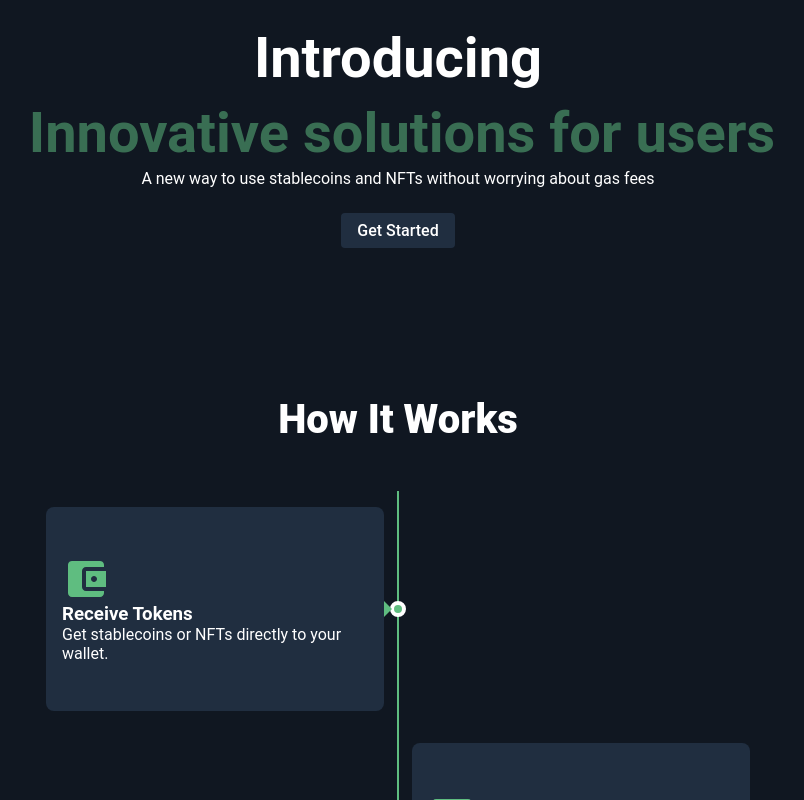
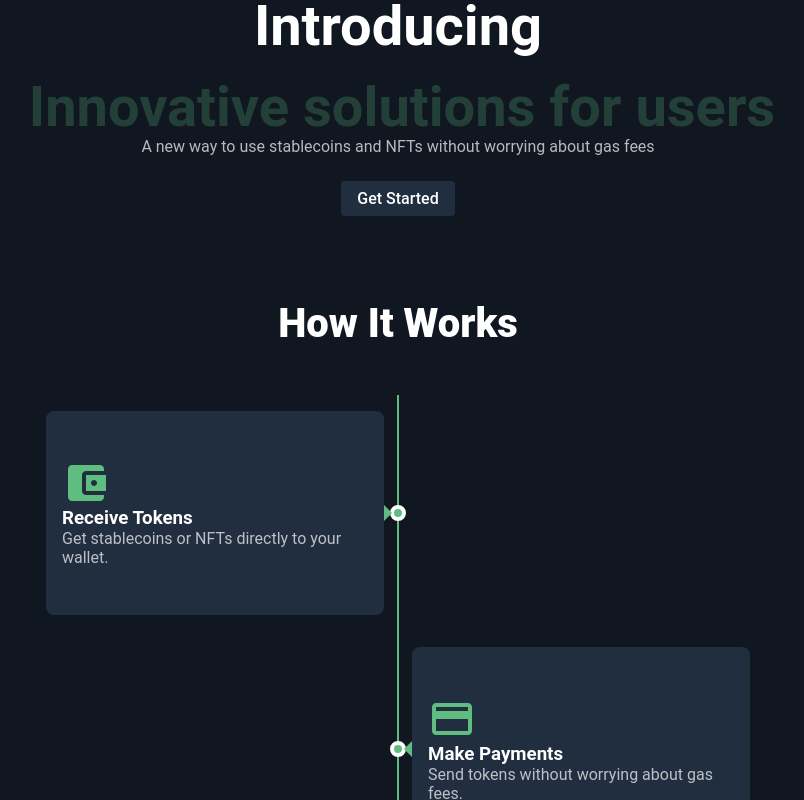
Before and after one commit to Jikugodwill/tonkeeper_battery, a React (Create React App) app: page / in a window 1280 px wide. Shown: the part 200-1000 px from the top of the page, without its empty margins (242-1046 px from the left). Built offline with nearby package versions, Linux system fonts and the light colour scheme.

Commit message:
Modified use cases

```diff
--- a/src/App.js
+++ b/src/App.js
@@ -112,16 +112,10 @@ const App = () => {
               {words[currentWordIndex]}
             </motion.span>
           </motion.h1>
-          <motion.p
-            initial={{ opacity: 0, y: 20 }}
-            animate={{ opacity: 1, y: 0 }}
-            transition={{ duration: 1 }}
-            style={{ marginTop: "12px" }}
-            className="text"
-          >
+          <p style={{ marginTop: "12px" }} className="text">
             A new way to use stablecoins and NFTs without worrying about gas
             fees
-          </motion.p>
+          </p>
           <button>Get Started</button>
         </motion.div>
       </Section>
@@ -162,7 +156,7 @@ const App = () => {
         </Timeline>
       </Section>
 
-      <Section id="use-cases" title={"Key Use Cases"}>
+      <Section id="use-cases" title={"Key Use Cases"}  style={{ alignItems: "stretch" }} className={"use-cases"}>
         <UseCase
           title="Gasless Payments"
           description="Send and receive USDT, Notcoin, and other tokens without worrying about gas fees."
--- a/src/components/Section.jsx
+++ b/src/components/Section.jsx
@@ -2,7 +2,7 @@ import React from "react";
 import styled from "styled-components";
 
 const Wrapper = styled.section`
-  padding: 4rem 0;
+  padding: 2rem 0;
   background-color: inherit;
   color: inherit;
   text-align: center;
@@ -32,7 +32,7 @@ const Section = ({ id, title, subtitle, style, className, children }) => {
     <Wrapper id={id} style={style} className={className}>
       {title && <Title>{title}</Title>}
       {subtitle && <Subtitle>{subtitle}</Subtitle>}
-      {children}
+      <div className="content">{children}</div>
     </Wrapper>
   );
 };
--- a/src/components/Step.jsx
+++ b/src/components/Step.jsx
@@ -11,7 +11,7 @@ const Step = ({ title, description, icon }) => {
     >
       {icon}
       <h3>{title}</h3>
-      <p>{description}</p>
+      <p className="text">{description}</p>
     </motion.div>
   );
 };
--- a/src/styles/GlobalStyles.js
+++ b/src/styles/GlobalStyles.js
@@ -54,7 +54,7 @@ const GlobalStyles = createGlobalStyle`
     margin: 2rem 0;
   }
   .text{
-    opacity: 0.5;
+    opacity: 0.7;
   }
 
   .bgimg {
@@ -73,6 +73,12 @@ const GlobalStyles = createGlobalStyle`
     display: none;
 
   }
+  .use-cases>.content{
+    display: grid !important;
+    grid-template-columns: repeat(3, 1fr);
+    grid-gap: 20px;
+
+  }
   @media only screen and (max-width: 768px) {
     .how-it-works{
       width: 80% !important;
```
